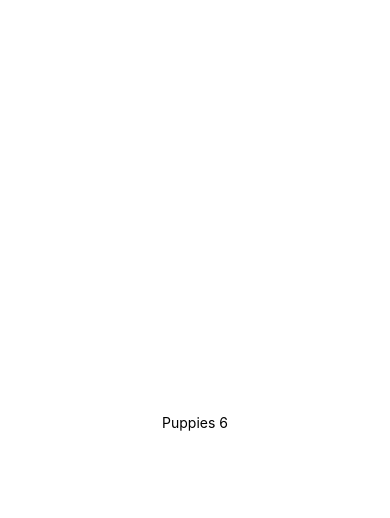
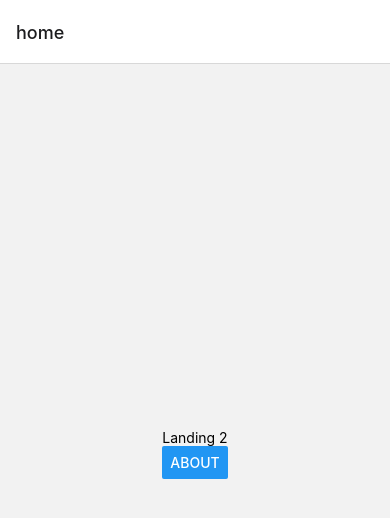
Before and after one commit to Heisey/nativePhoto, a React Native app in the folder mobile/: screen /home in a window 390 px wide. Shown: the top 518 px of the page. Built offline with nearby package versions, Linux system fonts and the light colour scheme.

Commit message:
stack routing working

```diff
--- /dev/null
+++ b/mobile/src/App/App.tsx
@@ -0,0 +1,38 @@
+
+import * as React from 'react'
+import * as RN from 'react-native'
+import * as ReactStack from '@react-navigation/stack'
+import * as ReactNavigate from '@react-navigation/native'
+
+import Landing from 'screens/Landing'
+import About from 'screens/About'
+
+export type RootStack = {
+  home: undefined,
+  about: undefined
+}
+
+export interface AppProps {}
+
+const App: React.FC<AppProps> = (props) => {
+  const Stack = ReactStack.createStackNavigator()
+
+  return (
+    <ReactNavigate.NavigationContainer>
+      <Stack.Navigator>
+        <Stack.Screen name='home' component={Landing} />
+        <Stack.Screen name='about' component={About} />
+      </Stack.Navigator>
+    </ReactNavigate.NavigationContainer>
+  )
+}
+
+const styles = RN.StyleSheet.create({
+  container: {
+    flex: 1,
+    alignItems: 'center',
+    justifyContent: 'center'
+  }
+})
+
+export default App
--- /dev/null
+++ b/mobile/src/App/index.ts
@@ -0,0 +1,4 @@
+
+export { default } from './App'
+
+export type { RootStack } from './App'
--- a/mobile/src/Main.tsx
+++ b/mobile/src/Main.tsx
@@ -1,23 +1,21 @@
 
-import * as Expo from 'expo'
-import * as RN from 'react-native'
-import RootConfig from '../app.json'
+import 'react-native-gesture-handler';
 
-const App = () => {
+import * as React from 'react'
+import * as ReactNavigate from '@react-navigation/native'
+
+import App from './App'
+
+const Main: React.FC = () => {
 
   return (
-    <RN.View style={styles.container}>
-      <RN.Text>Puppies 6</RN.Text>
-    </RN.View>
+    <>
+      {/* <ReactNavigate.NavigationContainer> */}
+        <App />
+      {/* </ReactNavigate.NavigationContainer> */}
+    </>
   )
 }
 
-const styles = RN.StyleSheet.create({
-  container: {
-    flex: 1,
-    alignItems: 'center',
-    justifyContent: 'center'
-  }
-})
 
-export default App
+export default Main
--- /dev/null
+++ b/mobile/src/hooks/common/index.ts
@@ -0,0 +1,4 @@
+
+import * as ReactStack from '@react-navigation/native'
+
+export const useNavigation = ReactStack.useNavigation
--- /dev/null
+++ b/mobile/src/hooks/index.ts
@@ -0,0 +1,2 @@
+
+export * as common from './common'
--- /dev/null
+++ b/mobile/src/screens/About/About.tsx
@@ -0,0 +1,27 @@
+
+import * as React from 'react'
+import * as RN from 'react-native'
+import * as ReactStack from '@react-navigation/stack'
+
+import * as App from 'App'
+export interface AboutProps {
+  // navigation: ReactStack.StackScreenProps<App.RootStack, 'Home'>
+}
+
+const About: React.FC<AboutProps> = (props) => {
+  return (
+    <RN.View style={styles.container}>
+      <RN.Text>About</RN.Text>
+    </RN.View>
+  )
+}
+
+const styles = RN.StyleSheet.create({
+  container: {
+    flex: 1,
+    alignItems: 'center',
+    justifyContent: 'center'
+  }
+})
+
+export default About
--- /dev/null
+++ b/mobile/src/screens/About/index.ts
@@ -0,0 +1,2 @@
+
+export { default } from './About'
--- /dev/null
+++ b/mobile/src/screens/Landing/Landing.tsx
@@ -0,0 +1,34 @@
+
+import * as React from 'react'
+import * as RN from 'react-native'
+import * as ReactStack from '@react-navigation/stack'
+
+import * as App from 'App'
+import * as Hooks from 'hooks'
+
+export interface LandingProps {
+  // nav: ReactStack.StackScreenProps<App.RootStack, 'home'>
+}
+
+
+const Landing: React.FC<LandingProps> = (props) => {
+  const navigation = Hooks.common.useNavigation()
+
+  return (
+    <RN.View style={styles.container}>
+      <RN.Text>Landing 2</RN.Text>
+      <RN.Button onPress={() => navigation.navigate('about')} title='about' />
+
+    </RN.View>
+  )
+}
+
+const styles = RN.StyleSheet.create({
+  container: {
+    flex: 1,
+    alignItems: 'center',
+    justifyContent: 'center'
+  }
+})
+
+export default Landing
--- /dev/null
+++ b/mobile/src/screens/Landing/index.ts
@@ -0,0 +1,2 @@
+
+export { default } from './Landing'
--- a/mobile/tsconfig.json
+++ b/mobile/tsconfig.json
@@ -2,6 +2,10 @@
   "extends": "expo/tsconfig.base",
   "compilerOptions": {
     "strict": true,
+    "baseUrl": "src",
+    // "paths": {
+    //   "@/*": ["/*"],
+    // }
     // "baseUrl": "./src/Main.tsx"
   }
 }
```
Also changed, not shown: mobile/package.json (+6 -1 lines), 1 other file (tests, documents, lock files or other folders).
